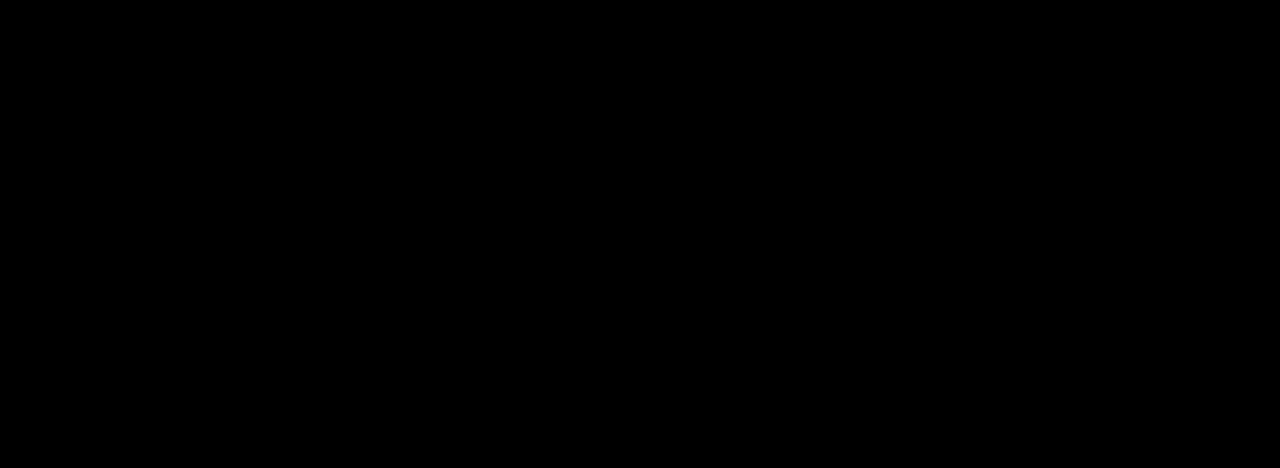
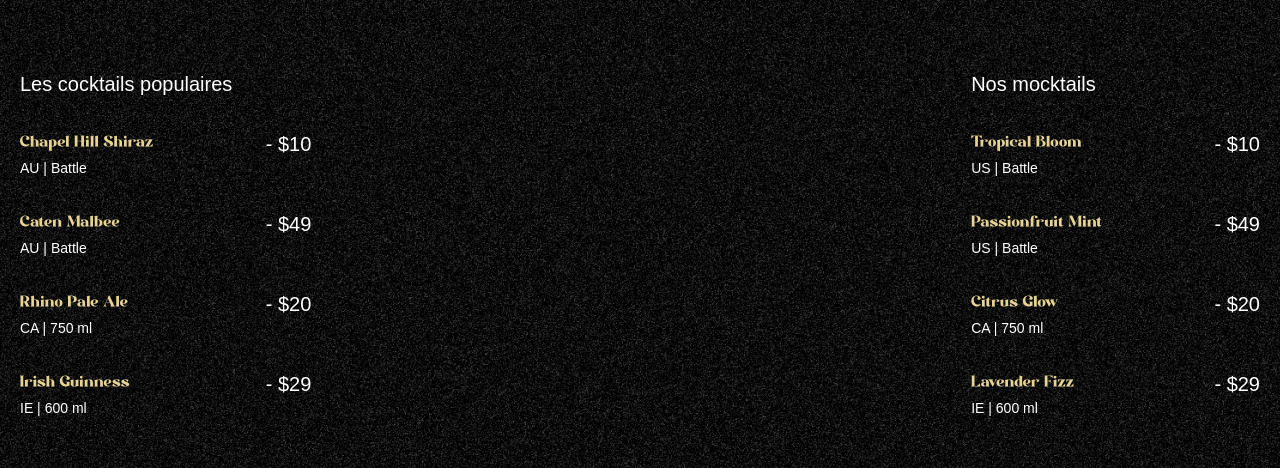
Before and after one commit to Timothee-alt/vitrine-bar, a React (Vite) app: page / in a window 1280 px wide. Shown: the part 890-1358 px from the top of the page. Built offline with nearby package versions, Linux system fonts and the light colour scheme; a web font is replaced by a local one.

Commit message:
Creation cocktail section

```diff
--- a/src/App.jsx
+++ b/src/App.jsx
@@ -2,6 +2,7 @@
 import { ScrollTrigger, SplitText} from "gsap/all";
 import Navbar from "./components/Navbar.jsx";
 import Hero from "./components/Hero.jsx";
+import Cocktails from "./components/Cocktails.jsx";
 
 gsap.registerPlugin(ScrollTrigger, SplitText);
 
@@ -10,7 +11,7 @@
     <main>
         <Navbar />
         <Hero />
-        <div className="h-dvh bg-black"/>
+        <Cocktails />
     </main>
     )
 }
--- /dev/null
+++ b/src/components/Cocktails.jsx
@@ -0,0 +1,65 @@
+import {cocktailLists, mockTailLists} from "../../constants/index.js";
+import {useGSAP} from "@gsap/react";
+import gsap from "gsap";
+
+const Cocktails = () => {
+
+    useGSAP(() => {
+        const parallaxTimeline = gsap.timeline({
+            scrollTrigger: {
+                trigger: '#cocktails',
+                start: 'top 30%',
+                end: 'bottom 80%',
+                scrub: true,
+            }
+        })
+
+        parallaxTimeline.from('#c-left-leaf', {
+            x: -100, y: 100
+        })
+        parallaxTimeline.from('#c-right-leaf', {
+            x: 100, y: 100
+        })
+    })
+    return (
+        <section id="cocktails" className="noisy">
+            <img src="images/cocktail-left-leaf.png" alt="left-leaf" id="c-left-leaf" />
+            <img src="images/cocktail-right-leaf.png" alt="right-leaf" id="c-right-leaf" />
+
+            <div className="list">
+                <div className="popular">
+                    <h2>Les cocktails populaires</h2>
+
+                    <ul>
+                        {cocktailLists.map(({name, country, detail, price }) => (
+                            <li key={name}>
+                                <div className="md:me-28">
+                                    <h3>{name}</h3>
+                                    <p>{country} | {detail}</p>
+                                </div>
+                                <span> - {price}</span>
+                            </li>
+                        ))}
+                    </ul>
+                </div>
+                <div className="loved">
+                    <h2>Nos mocktails</h2>
+
+                    <ul>
+                        {mockTailLists.map(({name, country, detail, price }) => (
+                            <li key={name}>
+                                <div className="me-28">
+                                    <h3>{name}</h3>
+                                    <p>{country} | {detail}</p>
+                                </div>
+                                <span> - {price}</span>
+                            </li>
+                        ))}
+                    </ul>
+                </div>
+            </div>
+        </section>
+    )
+}
+
+export default Cocktails;
```
